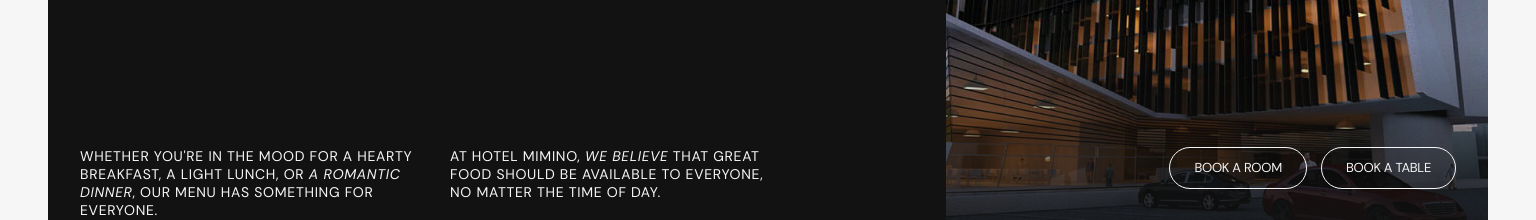
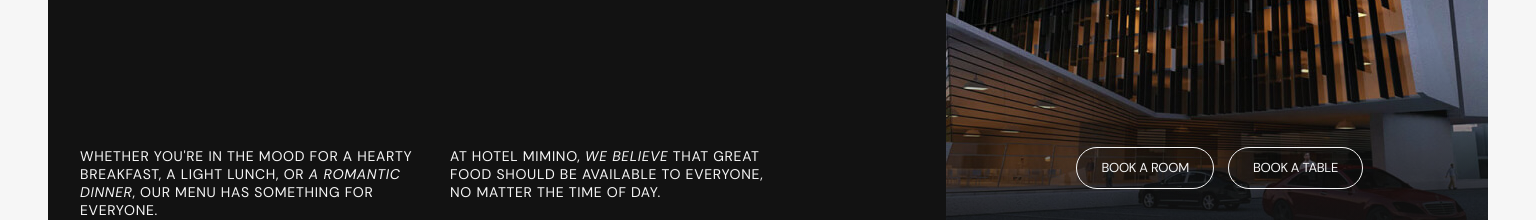
Before and after one commit to Mykokola/teams-project-17, a website built with Vite: page src/index.html in a window 1536 px wide. Shown: the part 564-784 px from the top of the page. Built offline with nearby package versions, Linux system fonts and the light colour scheme.

Commit message:
update-hero

```diff
--- a/src/css/pages/home/hero.css
+++ b/src/css/pages/home/hero.css
@@ -167,5 +167,6 @@
 
   .home-hero-button {
     margin-bottom: 0;
+    margin-right: 93px;
   }
 }
```
